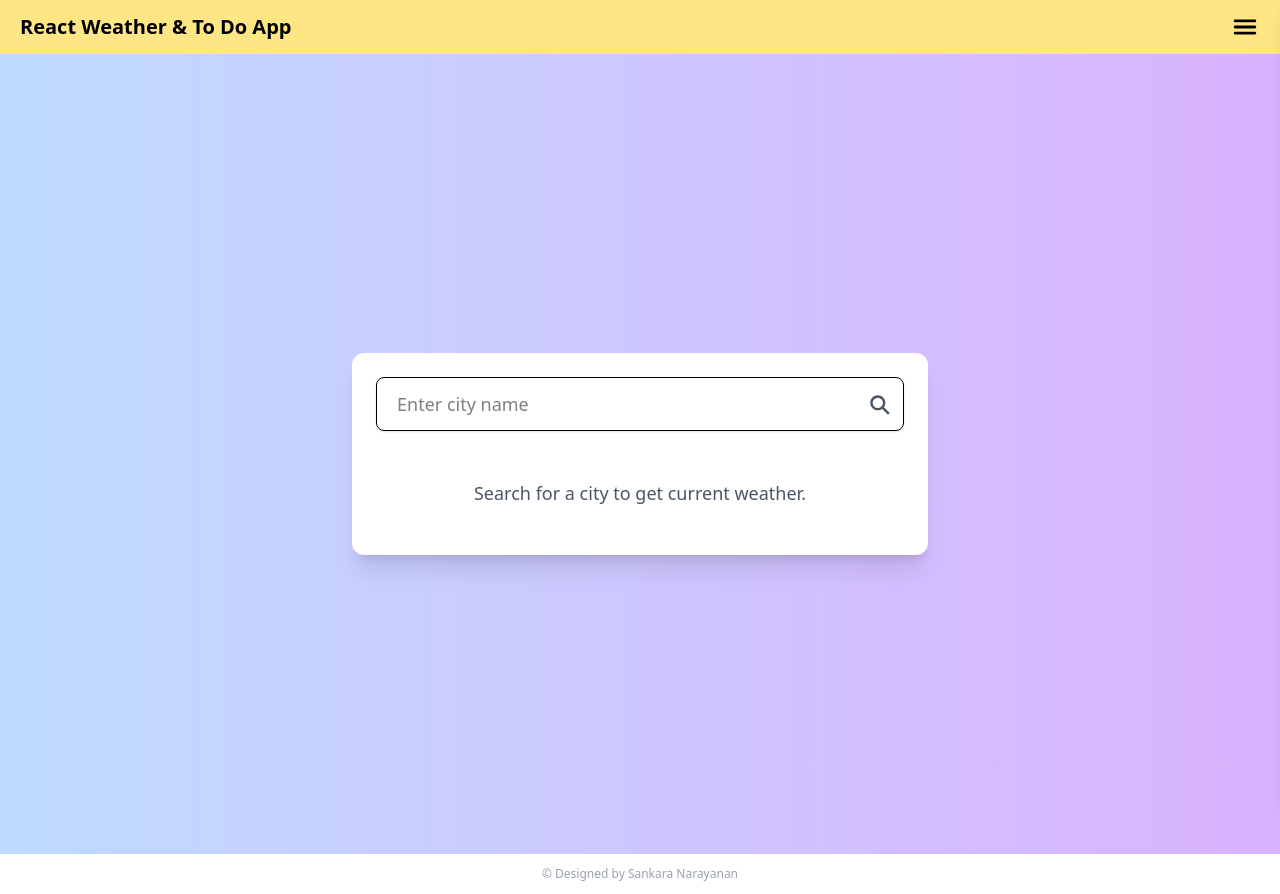
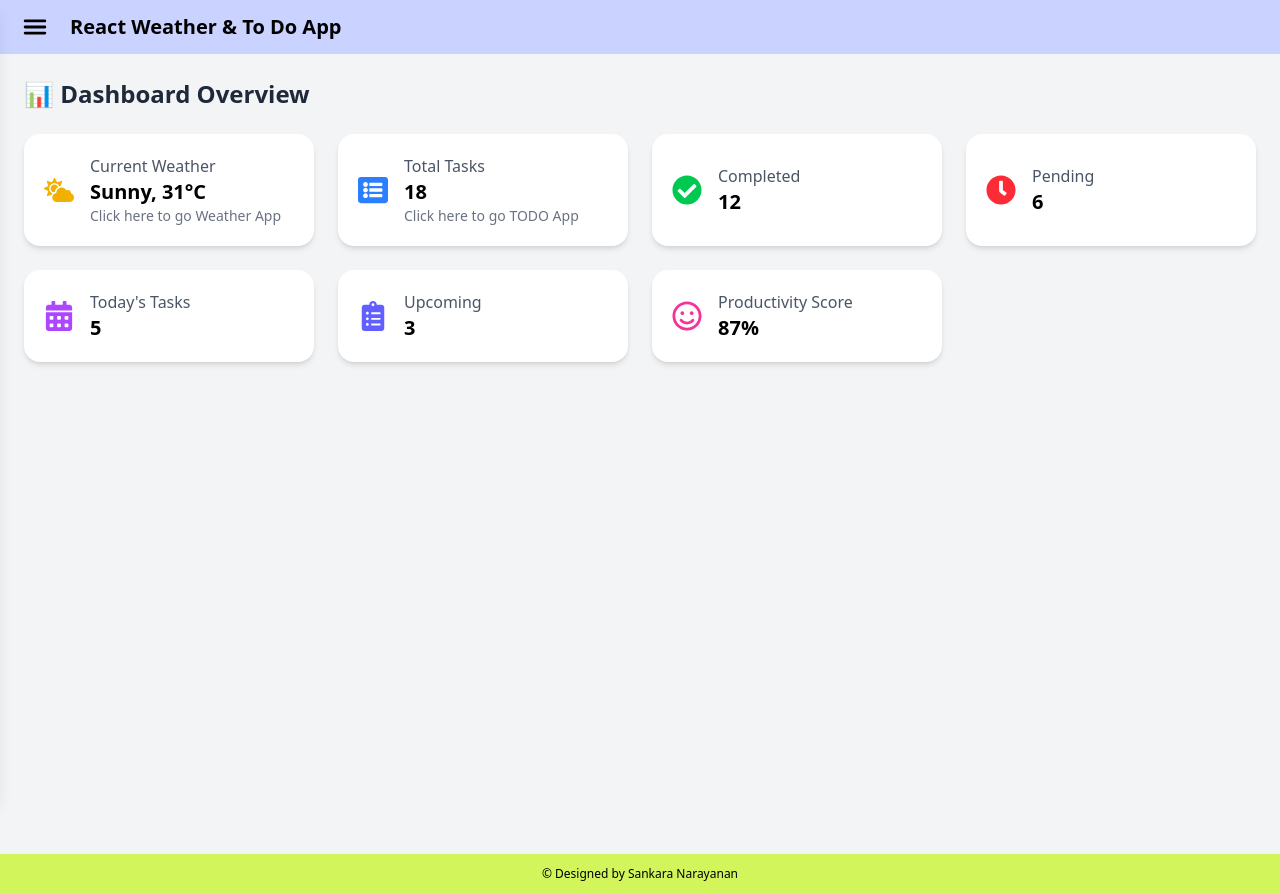
Before and after one commit to Sri-shankar49/cordova, a React (Vite) app: page / in a window 1280 px wide. Built offline with nearby package versions, Linux system fonts and the light colour scheme.

Commit message:
commit feat : ui dashboard grid, color changes.

```diff
--- a/src/App.tsx
+++ b/src/App.tsx
@@ -6,6 +6,7 @@ import { BrowserRouter, Route, Routes } from 'react-router-dom'
 import { Layout } from './layout/layout'
 import { Todos } from './pages/Todos'
 import Weather from './pages/Weather'
+import { Dashboard } from './pages/Dashboard'
 
 function App() {
   // const [count, setCount] = useState(0);
@@ -37,7 +38,8 @@ function App() {
       <BrowserRouter>
         <Routes>
           <Route path="/" element={<Layout />}>
-            <Route path="/" element={<Weather />} /> {/* 👈 Renders at /app/ */}
+            <Route path="/" element={<Dashboard />} /> {/* 👈 Renders at /app/ */}
+            <Route path="/Weather" element={<Weather />} /> {/* 👈 Renders at /app/ */}
             <Route path="/Todos" element={<Todos />} /> {/* 👈 Renders at /app/ */}
           </Route>
         </Routes>
--- /dev/null
+++ b/src/components/DashboardComp.tsx
@@ -0,0 +1,93 @@
+import { FaCalendarAlt, FaCheckCircle, FaClipboardList, FaClock, FaCloudSun, FaListAlt, FaRegSmile } from "react-icons/fa"
+
+const DashboardComp = () => {
+    return (
+        <div className="p-6 bg-gray-100 min-h-screen">
+            <h4 className="text-2xl font-bold mb-6 text-gray-800">📊 Dashboard Overview</h4>
+
+            <div className="grid grid-cols-1 sm:grid-cols-2 lg:grid-cols-3 xl:grid-cols-4 gap-6">
+
+                {/* Current Weather */}
+                <a href="/Weather">
+                    <div
+                        className="bg-white rounded-2xl shadow-md p-5 flex items-center gap-4 cursor-pointer hover:bg-[#d2f55c]"
+                        title="Click here to go to Weather-App"
+                    >
+                        <FaCloudSun className="text-yellow-500 text-3xl" />
+                        <div>
+                            <p className="text-gray-600">Current Weather</p>
+                            <h3 className="text-xl font-semibold">Sunny, 31°C</h3>
+                            <p className="text-sm text-gray-500 mt">
+                                Click here to go Weather App
+                            </p>
+                        </div>
+                    </div>
+                </a>
+
+                {/* Total Tasks */}
+                <a href="/Todos">
+                    <div
+                        title="Click here to go to TODO-App"
+                        className="bg-white rounded-2xl shadow-md p-5 flex items-center gap-4 hover:bg-[#d2f55c] cursor-pointer"
+                    >
+                        <FaListAlt className="text-blue-500 text-3xl" />
+                        <div>
+                            <p className="text-gray-600">Total Tasks</p>
+                            <h3 className="text-xl font-semibold">18</h3>
+                            <p className="text-sm text-gray-500 mt">
+                                Click here to go TODO App
+                            </p>
+                        </div>
+                    </div>
+                </a>
+
+                {/* Completed Tasks */}
+                <div className="bg-white rounded-2xl shadow-md p-5 flex items-center gap-4 hover:bg-[#d2f55c] cursor-pointer">
+                    <FaCheckCircle className="text-green-500 text-3xl" />
+                    <div>
+                        <p className="text-gray-600">Completed</p>
+                        <h3 className="text-xl font-semibold">12</h3>
+                    </div>
+                </div>
+
+                {/* Pending Tasks */}
+                <div className="bg-white rounded-2xl shadow-md p-5 flex items-center gap-4 hover:bg-[#d2f55c] cursor-pointer">
+                    <FaClock className="text-red-500 text-3xl" />
+                    <div>
+                        <p className="text-gray-600">Pending</p>
+                        <h3 className="text-xl font-semibold">6</h3>
+                    </div>
+                </div>
+
+                {/* Today's Tasks */}
+                <div className="bg-white rounded-2xl shadow-md p-5 flex items-center gap-4 hover:bg-[#d2f55c] cursor-pointer">
+                    <FaCalendarAlt className="text-purple-500 text-3xl" />
+                    <div>
+                        <p className="text-gray-600">Today's Tasks</p>
+                        <h3 className="text-xl font-semibold">5</h3>
+                    </div>
+                </div>
+
+                {/* Upcoming Tasks */}
+                <div className="bg-white rounded-2xl shadow-md p-5 flex items-center gap-4 hover:bg-[#d2f55c] cursor-pointer">
+                    <FaClipboardList className="text-indigo-500 text-3xl" />
+                    <div>
+                        <p className="text-gray-600">Upcoming</p>
+                        <h3 className="text-xl font-semibold">3</h3>
+                    </div>
+                </div>
+
+                {/* Productivity Score (Example) */}
+                <div className="bg-white rounded-2xl shadow-md p-5 flex items-center gap-4 hover:bg-[#d2f55c] cursor-pointer">
+                    <FaRegSmile className="text-pink-500 text-3xl" />
+                    <div>
+                        <p className="text-gray-600">Productivity Score</p>
+                        <h3 className="text-xl font-semibold">87%</h3>
+                    </div>
+                </div>
+            </div>
+        </div>
+    )
+}
+
+export default DashboardComp
--- a/src/components/Footer.tsx
+++ b/src/components/Footer.tsx
@@ -1,8 +1,8 @@
 export const Footer = () => {
     return (
         <div>
-            <div className='bg-black-500 text-center px-3 py-3'>
-                <p className="text-gray-400 text-xs">© Designed by <a href="https://github.com/Sri-shankar49" target="_blank" rel="no referrer" className="hover:underline">Sankara Narayanan</a></p>
+            <div className='bg-[#d2f55c] text-center px-3 py-3'>
+                <p className="text-black text-xs">© Designed by <a href="https://github.com/Sri-shankar49" target="_blank" rel="no referrer" className="hover:underline">Sankara Narayanan</a></p>
             </div>
         </div>
     )
--- a/src/components/Header.tsx
+++ b/src/components/Header.tsx
@@ -14,14 +14,14 @@ export const Header = () => {
 
     return (
         <div>
-            <div className='bg-amber-200 px-5 py-3'>
+            <div className='bg-[#cad2ff] px-5 py-3'>
                 <div className='flex items-center justify-between'>
-                    <div>
+                    <div className="flex items-center space-x-5">
+                        <IoMenu onClick={toggleHamButton} className="text-3xl cursor-pointer" title="Menu" />
                         <a href="/" className="text-xl font-semibold">React Weather & To Do App</a>
                     </div>
 
                     <div>
-                        <IoMenu onClick={toggleHamButton} className="text-3xl cursor-pointer" />
                     </div>
 
 
@@ -29,7 +29,7 @@ export const Header = () => {
                     {showSideBar && (
                         <div
                             className={`fixed inset-0 h-dvh bg-[#00000033] bg-opacity-50 transition-opacity duration-300 z-10
-                         ${showSideBar ? "opacity-100" : "opacity-0"}`}
+         ${showSideBar ? "opacity-100" : "opacity-0"}`}
                             onClick={() => setShowSideBar(false)}
                         ></div>
                     )}
@@ -37,11 +37,8 @@ export const Header = () => {
 
                     {/* Side Bar */}
                     <div
-                        className={`fixed top-0 right-0 h-full w-80 bg-white shadow-lg transition-transform duration-300 z-20
-                    ${showSideBar
-                                ? "transform translate-x-0"
-                                : "transform translate-x-full"
-                            }`}
+                        className={`fixed top-0 left-0 h-full w-80 bg-white shadow-lg transition-transform duration-300 z-20
+    ${showSideBar ? "transform translate-x-0" : "-translate-x-full"}`}
                     >
                         <SideBar closeSidebar={() => setShowSideBar(false)} />
                     </div>
--- a/src/components/SideBar.tsx
+++ b/src/components/SideBar.tsx
@@ -1,5 +1,13 @@
 import { IoClose } from 'react-icons/io5';
 import { NavLink } from 'react-router-dom';
+import { TbLayoutDashboardFilled } from "react-icons/tb";
+import { RxDashboard } from "react-icons/rx";
+import { TiWeatherPartlySunny } from "react-icons/ti";
+import { FaListOl } from "react-icons/fa";
+import { FaTasks } from "react-icons/fa";
+import { SiGoogleanalytics } from "react-icons/si";
+import { FaHome } from "react-icons/fa";
+import { FiSettings } from "react-icons/fi";
 
 interface SideBarProps {
     closeSidebar: () => void;
@@ -9,7 +17,12 @@ export const SideBar: React.FC<SideBarProps> = ({ closeSidebar }) => {
     return (
         <div>
             <div className="">
-                <div className="relative w-80 h-screen bg-red-400 px-10 py-10">
+                <div className="relative w-80 h-screen bg-white px-10 py-10">
+
+                    <div className="flex items-center space-x-2">
+                        <TbLayoutDashboardFilled className='text-4xl text-[#d2f55c]' />
+                        <h1 className='font-semibold'>React Application</h1>
+                    </div>
 
                     {/* Close Button */}
                     <div className="absolute top-5 right-5 transition-transform duration-300 hover:rotate-90">
@@ -25,7 +38,28 @@ export const SideBar: React.FC<SideBarProps> = ({ closeSidebar }) => {
                                 className="active-nav"
                                 aria-current="page"
                             >
-                                <li className="border-b border-mindfulLightGrey text-[20px] font-semibold px-2 py-3">Home</li>
+                                <div className='flex items-center'>
+                                    <RxDashboard className='text-lg ' />
+                                    <li className="w-full border-b border-mindfulLightGrey text-[16px] font-semibold px-2 py-3 hover:text-[#cad2ff]">
+                                        Dashboard
+                                    </li>
+                                </div>
+                            </NavLink>
+
+
+                            <NavLink
+                                to="/Weather"
+                                className="active-nav"
+                                aria-current="page"
+                            >
+                                <div className='flex items-center'>
+                                    <TiWeatherPartlySunny className='text-lg' />
+                                    <li
+                                        onClick={closeSidebar}
+                                        className="w-full border-b border-mindfulLightGrey text-[16px] text-mindfulBlack font-semibold px-2 py-2 cursor-pointer hover:text-main hover:text-[#cad2ff]">
+                                        Weather App
+                                    </li>
+                                </div>
                             </NavLink>
 
                             <NavLink
@@ -33,23 +67,70 @@ export const SideBar: React.FC<SideBarProps> = ({ closeSidebar }) => {
                                 className="active-nav"
                                 aria-current="page"
                             >
+                                <div className='flex items-center'>
+                                    <FaListOl className='text-lg' />
                                     <li
                                         onClick={closeSidebar}
-                                    className="border-b border-mindfulLightGrey text-[18px] text-mindfulBlack font-semibold px-2 py-2 cursor-pointer hover:text-main">
+                                        className="w-full border-b border-mindfulLightGrey text-[16px] text-mindfulBlack font-semibold px-2 py-2 cursor-pointer hover:text-main hover:text-[#cad2ff]">
                                         To do List
                                     </li>
+                                </div>
                             </NavLink>
 
                             <NavLink
-                                to="/OurBrand"
+                                to="/"
                                 className="active-nav"
                                 aria-current="page"
                             >
+                                <div className='flex items-center'>
+                                    <SiGoogleanalytics className='text-lg' />
                                     <li
                                         onClick={closeSidebar}
-                                    className="border-b border-mindfulLightGrey text-[18px] text-mindfulBlack font-semibold px-2 py-2 cursor-pointer hover:text-main">
-                                    Settings
+                                        className="w-full border-b border-mindfulLightGrey text-[16px] font-semibold px-2 py-3 hover:text-[#cad2ff]">
+                                        Analytics
                                     </li>
+                                </div>
+                            </NavLink>
+
+                            <NavLink
+                                to="/"
+                                className="active-nav"
+                                aria-current="page"
+                            >
+                                <div className='flex items-center'>
+                                    <FaHome className='text-lg' />
+                                    <li
+                                        onClick={closeSidebar}
+                                        className="w-full border-b border-mindfulLightGrey text-[16px] font-semibold px-2 py-3 hover:text-[#cad2ff]">Home</li>
+                                </div>
+                            </NavLink>
+
+                            <NavLink
+                                to="/"
+                                className="active-nav"
+                                aria-current="page"
+                            >
+                                <div className='flex items-center'>
+                                    <FaTasks className='text-lg' />
+                                    <li
+                                        onClick={closeSidebar}
+                                        className="w-full border-b border-mindfulLightGrey text-[16px] font-semibold px-2 py-3 hover:text-[#cad2ff]">
+                                        Tasks
+                                    </li>
+                                </div>
+                            </NavLink>
+
+                            <NavLink
+                                to="/"
+                                className="active-nav"
+                                aria-current="page"
+                            >
+                                <div className='flex items-center'>
+                                    <FiSettings className='text-lg' />
+                                    <li
+                                        onClick={closeSidebar}
+                                        className="w-full border-b border-mindfulLightGrey text-[16px] font-semibold px-2 py-3 hover:text-[#cad2ff]">Settings</li>
+                                </div>
                             </NavLink>
                         </ul>
 
--- a/src/components/WeatherApp.tsx
+++ b/src/components/WeatherApp.tsx
@@ -66,7 +66,8 @@ export const WeatherApp = () => {
 
     return (
         <div>
-            <div className="min-h-screen flex items-center justify-center bg-gradient-to-r from-blue-200 to-purple-300 p-4">
+            {/* <div className="min-h-screen flex items-center justify-center bg-gradient-to-r from-blue-200 to-purple-300 p-4"> */}
+            <div className="min-h-screen flex items-center justify-center bg-gray-100 p-4">
                 <div className="bg-white shadow-xl rounded-xl w-full max-w-xl p-6">
                     <form
                         onSubmit={(e) => {
--- /dev/null
+++ b/src/pages/Dashboard.tsx
@@ -0,0 +1,10 @@
+import React from 'react'
+import DashboardComp from '../components/DashboardComp'
+
+export const Dashboard = () => {
+  return (
+    <div>
+        <DashboardComp />
+    </div>
+  )
+}
```
Lines whose indentation alone changed are shown as unchanged.
